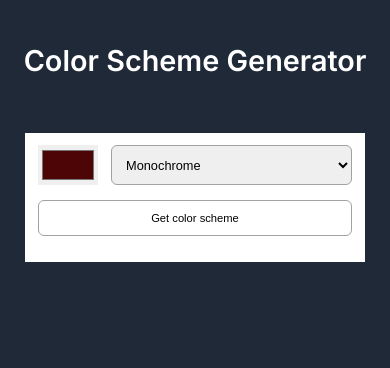
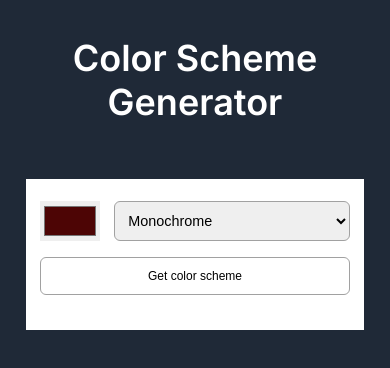
Before and after one commit to jeffreylustica/Color-Scheme-Generator, a plain HTML site: page index.html in a window 390 px wide. Drawn offline with Linux system fonts and the light colour scheme; no server answers.

Commit message:
Update index.css
Changed root properties, deleted media query min-max: 500px, changed width form 600px to 650px of .site-title and .container

```diff
--- a/index.css
+++ b/index.css
@@ -6,9 +6,9 @@
 :root {
     --ff-inter: 'Inter', sans-serif;
 
-    --fs-h1: .9rem;
-    --fs-body: .8rem;
-    --fs-small: .7rem;
+    --fs-h1: 1.125rem;
+    --fs-body: .9rem;
+    --fs-small: .75rem;
 
     --fw-semi-bold: 600;
     --fw-normal: 400;
@@ -17,14 +17,6 @@
     --fc-light: #FFFFFF;
 
     --bc-dark: #1F2937;
-}
-
-@media (min-width: 500px) {
-    :root {
-        --fs-h1: 1.125rem;
-        --fs-body: .9rem;
-        --fs-small: .75rem;
-    }
 }
 
 @media (min-width: 645px) {
@@ -53,12 +45,12 @@ img {
 
 /* layout */
 .site-title {
-    width: 600px;
+    width: 650px;
     max-width: 90%;
     margin: 0 auto;
     text-align: center;
     font-size: var(--fs-h1);
-    margin-top: 3em;
+    margin-top: 2em;
     margin-bottom: 3rem;
 }
 
@@ -68,14 +60,14 @@ img {
 
 /* form */
 .container {
-    width: 600px;
+    width: 650px;
     max-width: 90%;
     margin: 0 auto;
     /* border: 1px solid green; */
 }
 
 .form-select {
-    padding: 1em;
+    padding: 1.5em 1em;
     width: 100%;
     background-color: #ffffff;
 }
@@ -149,7 +141,7 @@ img {
 }
 
 .color {
-    width: 85%;
+    width: 95%;
 }
 
 @media (min-width: 415px) {
@@ -172,7 +164,7 @@ img {
 
     .color {
         width: 100%;
-        height: 300px;
+        height: 350px;
     }
 
     .tooltip {
@@ -184,7 +176,7 @@ img {
     font-size: var(--fs-small);
     text-align: center;
     width: 100%;
-    padding: 1.5em .125em;
+    padding: 2em .125em;
     border: none;
     cursor: pointer;
 }
```
